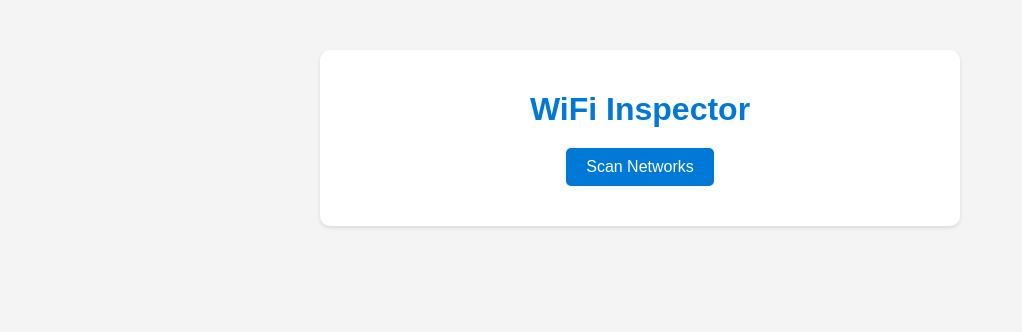
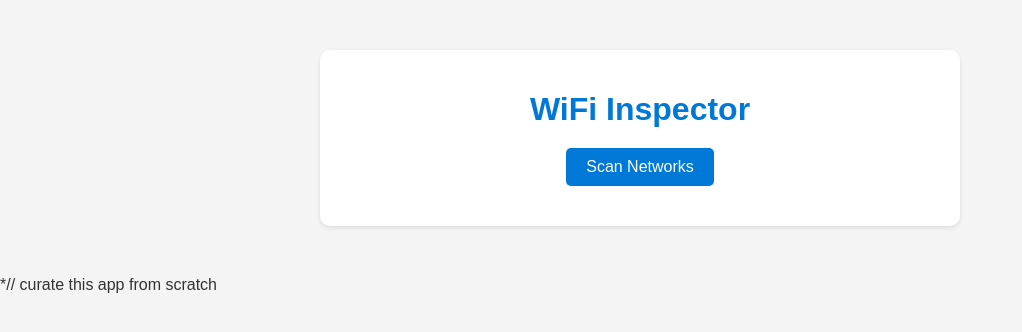
Before and after one commit to blacksnowmartin/Wifi-Inspector, a plain HTML site: page Index.html in a window 1280 px wide. Shown: the whole page, without its empty margins (0-1022 px from the left). Drawn offline with Linux system fonts and the light colour scheme.

Commit message:
Update Index.html

```diff
--- a/Index.html
+++ b/Index.html
@@ -15,3 +15,5 @@
     <script src="script.js"></script>
 </body>
   </html>
+*//
+curate this app from scratch
```
